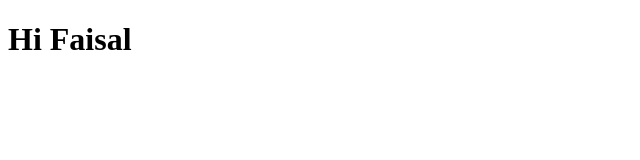
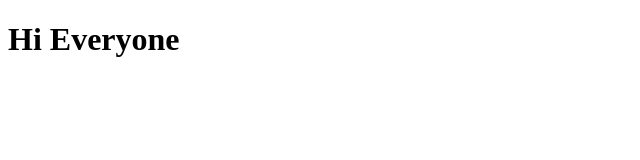
Before and after one commit to faisal-techcampus/TechCampusOne, a plain HTML site: page index.html in a window 1280 px wide. Shown: the whole page, without its empty margins (0-640 px from the left). Drawn offline with Linux system fonts and the light colour scheme.

Commit message:
update index

```diff
--- a/index.html
+++ b/index.html
@@ -4,6 +4,6 @@
 	<title>Test Page</title>
 </head>
 <body>
-	<h1>Hi Faisal</h1>
+	<h1>Hi Everyone</h1>
 </body>
 </html>
```
